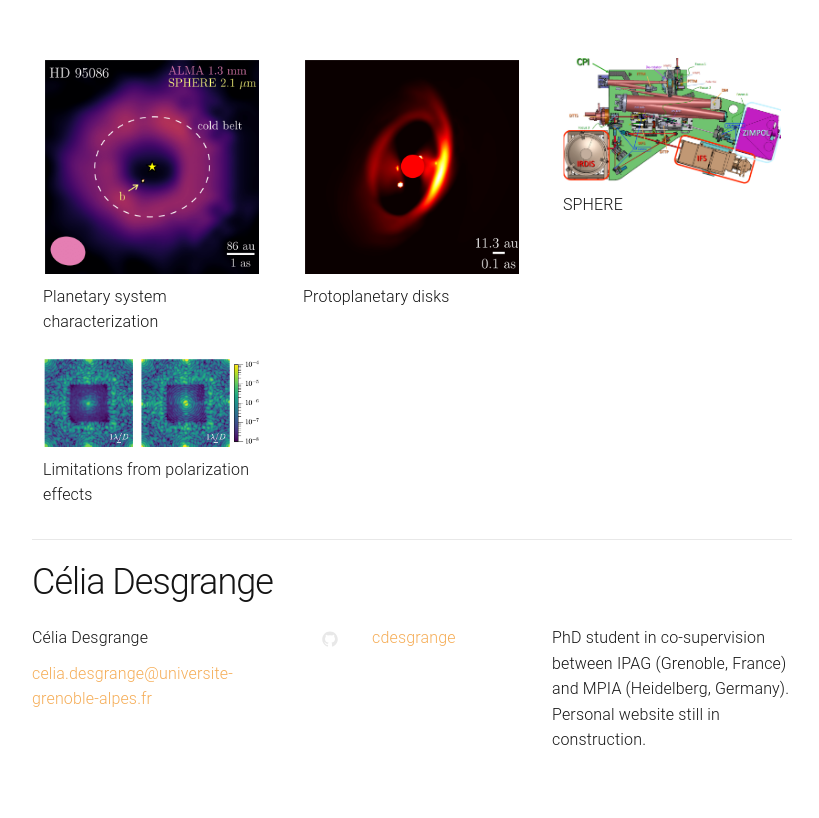
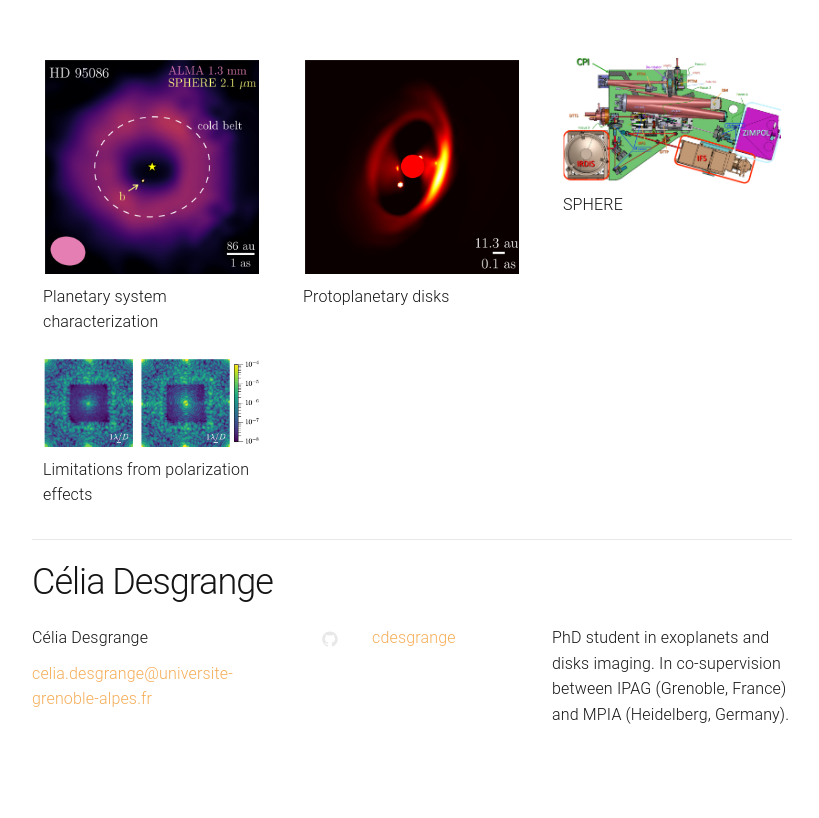
Before and after one commit to cdesgrange/cdesgrange.github.io, a Jekyll site: the page built from index.html, in a window 1280 px wide. Shown: the part 199-1017 px from the top of the page, without its empty margins (228-1047 px from the left). Built offline with Jekyll 4.4.1, drawn with Linux system fonts in a browser that asks for light colours; after the commit the page ends 991 px from its top, so only the background shows below that.

Commit message:
updated the description

```diff
--- a/_config.yml
+++ b/_config.yml
@@ -3,8 +3,7 @@ title: Célia Desgrange
 email: celia.desgrange@universite-grenoble-alpes.fr
 #email: desgrange@mpia.de
 description: > # this means to ignore newlines until "baseurl:"
-
-  PhD student in co-supervision between IPAG (Grenoble, France) and MPIA (Heidelberg, Germany). Personal website still in construction.
+  PhD student in exoplanets and disks imaging. In co-supervision between IPAG (Grenoble, France) and MPIA (Heidelberg, Germany).
 #baseurl: "/urban-theme" # the subpath of your site, e.g. /blog
 url: "https://cdesgrange.github.io" # the base hostname & protocol for your site
 #twitter_username: jekyllrb
```
